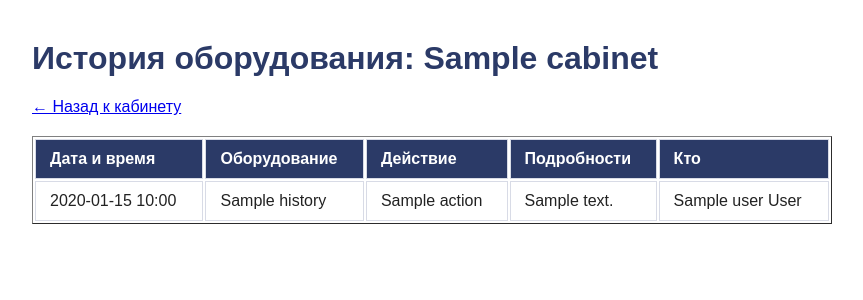
After one commit to Mangoo2009/IT_Uchot, a FastAPI app: template templates/History.html in a window 1280 px wide. The commit adds this page. Shown: the top 300 px of the page, without its empty margins (208-1071 px from the left). Run offline with FastAPI, Linux system fonts and the light colour scheme; the template is opened without the code that fills it: most values are stand-ins (such as "Sample title", 1, 10 or a date in 2020); parts of the project's set-up code (start-up, migrations or seed data) failed here and were passed over.

Commit message:
добавлена история изменений оборудования в кабинете

```diff
--- a/main.py
+++ b/main.py
@@ -8,7 +8,7 @@ from starlette import status
 from starlette.staticfiles import StaticFiles
 from starlette.templating import Jinja2Templates
 
-from DataBase import Session, Users, Equpment, Cabinets
+from DataBase import Session, Users, Equpment, Cabinets, EquipmentHistory
 
 from dotenv import load_dotenv
 load_dotenv()
@@ -24,6 +24,11 @@ Mango.JWT_SECRET_KEY = "mellstroy-burmalda-mama-ptica-123123123123"
 Mango.JWT_TOKEN_LOCATION = ["cookies"]
 Mango.JWT_COOKIE_CSRF_PROTECT = False
 SuperMango = AuthX(config=Mango)
+
+def history(cabinet_id: int, equipment_name: str, action: str, user_id: int, details: str | None):
+    with Session() as session:
+        session.add(EquipmentHistory(cabinet_id=cabinet_id, equipment_name=equipment_name, action=action, user_id=user_id, details=details))
+        session.commit()
 
 #распределение по ролям
 async def get_current_user(payload: TokenPayload = Depends(SuperMango.access_token_required)):
@@ -164,6 +169,7 @@ def equipment_add_post(type: str = Form(...),
             name=name
         ))
         session.commit()
+        history(cabinets_id, name, "Добавлено", user.id, None)
     return RedirectResponse(url=f'/cabinet/{cabinets_id}', status_code=303)
 
 #страница изменения оборудования
@@ -189,12 +195,33 @@ def equipment_edit(request: Request, equipment_id: int,
         equipment = session.get(Equpment, equipment_id)
         if equipment is None:
             raise HTTPException(status_code=404, detail='оборудование не найдено')
+
+        old_cabinet = equipment.cabinets_id
+        old_name = equipment.name
+        old_type = equipment.type
+        old_status = equipment.status
+        old_inv = equipment.inv_number
+
         equipment.name = name
         equipment.type = type
         equipment.status = status
         equipment.cabinets_id = cabinets_id
         equipment.inv_number = inv_number
+
         session.commit()
+
+        if old_cabinet != cabinets_id:
+            history(old_cabinet, old_name, "Перемещено", user.id, f"В кабинет {cabinets_id}")
+            history(cabinets_id, name, "Поступило", user.id, f"Из кабинета {old_cabinet}")
+        else:
+            changes = []
+            if old_name != name: changes.append(f"Название: {old_name} → {name}")
+            if old_type != type: changes.append(f"Тип: {old_type} → {type}")
+            if old_status != status: changes.append(f"Статус: {old_status} → {status}")
+            if old_inv != inv_number: changes.append(f"Инв. номер: {old_inv} → {inv_number}")
+            if changes:
+                history(cabinets_id, name, "Изменено", user.id, "; ".join(changes))
+
     return RedirectResponse(url=f'/cabinet/{cabinets_id}', status_code=303)
 
 #удаление оборудования
@@ -206,10 +233,23 @@ def delete_equipment(request: Request, equipment_id: int,
         if equipment is None:
             raise HTTPException(status_code=404, detail='оборудование не найдено')
         cabinets_id = equipment.cabinets_id
+        equip_name = equipment.name
+        history(cabinets_id, equip_name, "Удалено", user.id, None)
         session.delete(equipment)
         session.commit()
     return RedirectResponse(url=f'/cabinet/{cabinets_id}', status_code=303)
 
+#история
+@app.get('/cabinet/{cabinet_id}/history')
+def history_cab(request: Request, cabinet_id: int, payload: TokenPayload = Depends(SuperMango.access_token_required)):
+    with Session() as session:
+        cabinet = session.get(Cabinets, cabinet_id)
+        if cabinet is None:
+            raise HTTPException(status_code=404, detail='кабинет ненайден')
+        history_mam = session.query(EquipmentHistory).filter(EquipmentHistory.cabinet_id == cabinet_id).order_by(EquipmentHistory.created_at.desc()).all()
+        return templates.TemplateResponse(request, 'History.html', {'cabinet': cabinet, 'history': history_mam})
+
+#выход из системыф
 @app.post('/logout')
 def logout():
     response = RedirectResponse(url='/login', status_code=303)
--- /dev/null
+++ b/templates/History.html
@@ -0,0 +1,31 @@
+<!DOCTYPE html>
+<html lang="ru">
+<head>
+  <meta charset="UTF-8">
+  <title>История оборудования</title>
+  <link rel="stylesheet" href="/static/style.css">
+</head>
+<body>
+  <h1>История оборудования: {{ cabinet.name }}</h1>
+  <a href="/cabinet/{{ cabinet.id }}">← Назад к кабинету</a>
+
+  <table border="1">
+    <tr>
+      <th>Дата и время</th>
+      <th>Оборудование</th>
+      <th>Действие</th>
+      <th>Подробности</th>
+      <th>Кто</th>
+    </tr>
+    {% for h in history %}
+    <tr>
+      <td>{{ h.created_at.strftime('%Y-%m-%d %H:%M') }}</td>
+      <td>{{ h.equipment_name }}</td>
+      <td>{{ h.action }}</td>
+      <td>{{ h.details or '' }}</td>
+      <td>{{ h.user.name }} {{ h.user.surname }}</td>
+    </tr>
+    {% endfor %}
+  </table>
+</body>
+</html>
--- a/templates/cabinet.html
+++ b/templates/cabinet.html
@@ -9,6 +9,7 @@
   <h1>{{ cabinet.name }}</h1>
   <a href="/equipment/add?cabinet_id={{ cabinet.id }}">Добавить оборудование</a>
   <a href="/cabinet/{{ cabinet.id }}/edit">Редактировать кабинет</a>
+  <a href="/cabinet/{{ cabinet.id }}/history">История оборудования</a>
 
   <table border="1">
     <tr>
```
Also changed, not shown: DataBase.py (+14 -0 lines), README.md.
